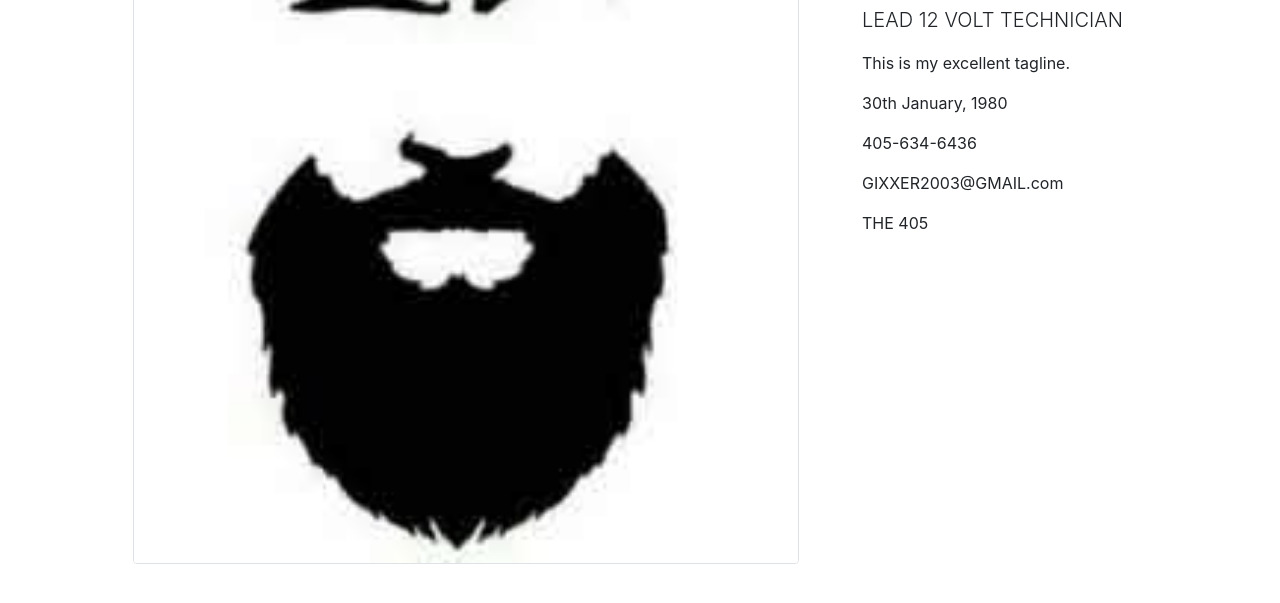
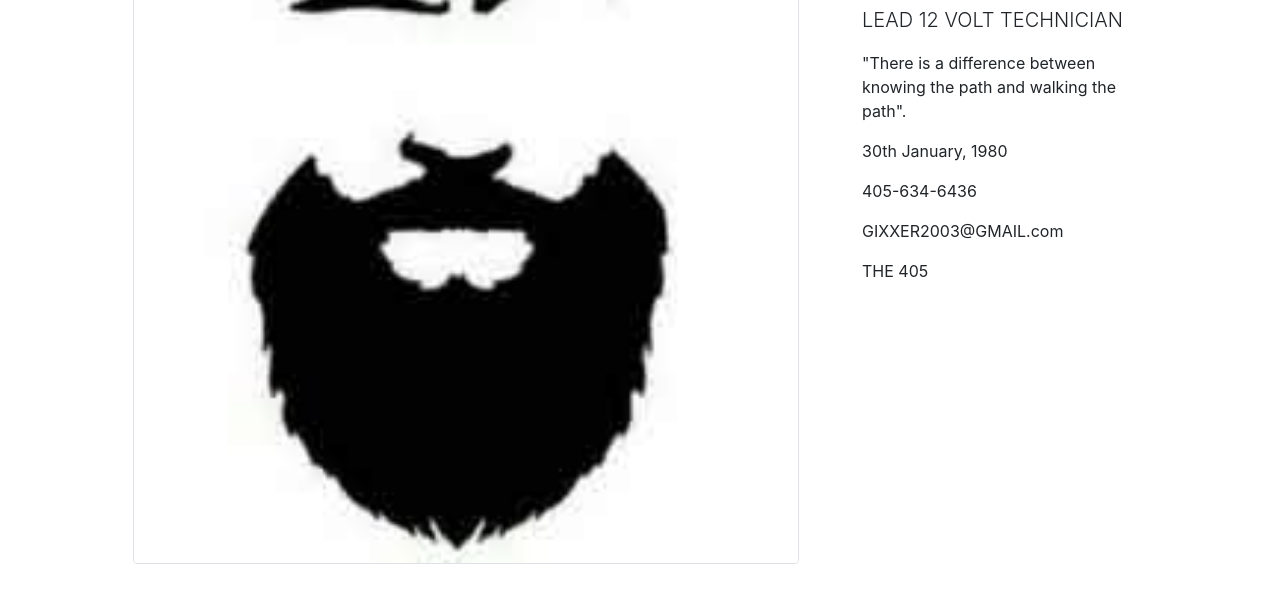
Before and after one commit to MisterAnderrrson/MisterAnderrrson.github.io, a plain HTML site: page index.html in a window 1280 px wide. Shown: the part 203-806 px from the top of the page. Drawn offline with nearby package versions, Linux system fonts and the light colour scheme.

Commit message:
Update index.html

```diff
--- a/index.html
+++ b/index.html
@@ -41,7 +41,7 @@
             <div class="col-lg-4 pl-5 pr-2">
               <h1>Nicholas Anderson</h1>
               <p class="lead">LEAD 12 VOLT TECHNICIAN </p>
-              <p>This is my excellent tagline.</p>
+              <p>"There is a difference between knowing the path and walking the path".</p>
               <p>30th January, 1980</p>
               <p>405-634-6436</p>
               <p>GIXXER2003@GMAIL.com</p>
```
